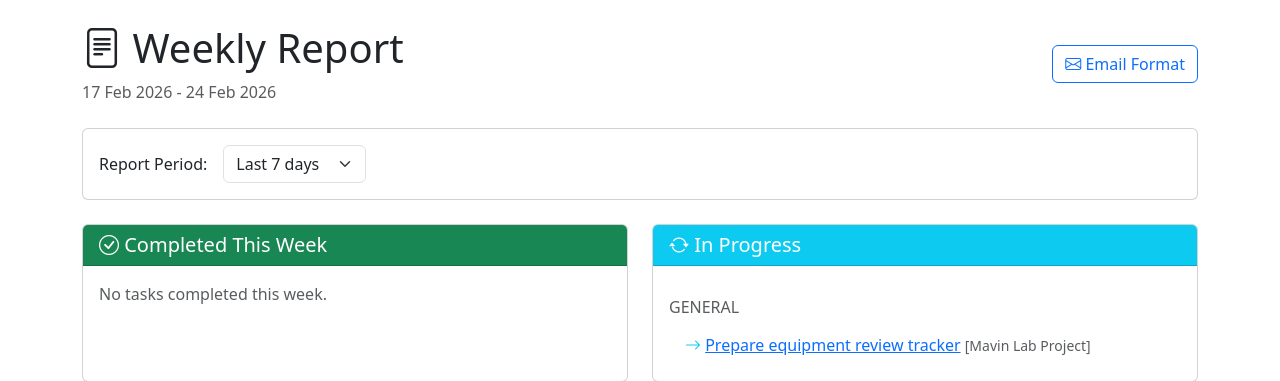
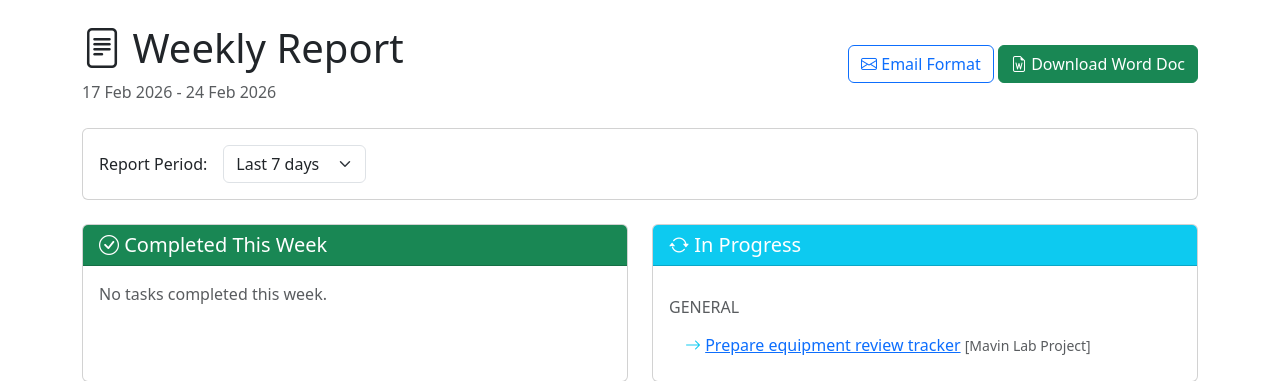
Before and after one commit to patinahelper/tasks-app, a Django app: page /weekly-report/ in a window 1280 px wide. Shown: the part 80-461 px from the top of the page. Run offline with Django 5.2, Linux system fonts and the light colour scheme; data comes from the database, SQL or seed files in the repository; tables that the repository leaves empty hold one stand-in row (values such as "Sample post").

Commit message:
Add Word document export for weekly report
- Add python-docx to requirements
- Add weekly_report_word view to generate professional Word doc
- Add download button to weekly report page
- Document includes formatted sections for completed tasks,
  in-progress tasks, upcoming deadlines, and incidents

```diff
--- a/requirements.txt
+++ b/requirements.txt
@@ -4,3 +4,4 @@ crispy-bootstrap5>=2023.10
 gunicorn>=21.0
 whitenoise>=6.0
 djangorestframework>=3.14.0
+python-docx>=0.8.11
--- a/tasks_project/tasks/urls.py
+++ b/tasks_project/tasks/urls.py
@@ -22,6 +22,7 @@ urlpatterns = [
     # Weekly Report
     path('weekly-report/', views.weekly_report, name='weekly_report'),
     path('weekly-report/email/', views.weekly_report_email, name='weekly_report_email'),
+    path('weekly-report/download/', views.weekly_report_word, name='weekly_report_word'),
 
     # Incidents
     path('incidents/', views.IncidentListView.as_view(), name='incident_list'),
--- a/tasks_project/tasks/views.py
+++ b/tasks_project/tasks/views.py
@@ -413,6 +413,186 @@ def weekly_report_email(request):
     })
 
 
+def weekly_report_word(request):
+    """Generate Word document for weekly report"""
+    from django.utils import timezone
+    from datetime import timedelta
+    from docx import Document
+    from docx.shared import Inches, Pt, RGBColor
+    from docx.enum.text import WD_ALIGN_PARAGRAPH
+    from django.http import HttpResponse
+    import io
+
+    days = int(request.GET.get('days', 7))
+    end_date = timezone.now().date()
+    start_date = end_date - timedelta(days=days)
+
+    # Get data
+    completed_tasks = Task.objects.filter(
+        completed_at__date__gte=start_date,
+        completed_at__date__lte=end_date
+    ).select_related('project').order_by('project__category', '-completed_at')
+
+    in_progress_tasks = Task.objects.filter(
+        status='in_progress'
+    ).select_related('project').order_by('project__category', '-priority')
+
+    upcoming_tasks = Task.objects.filter(
+        due_date__gte=end_date,
+        due_date__lte=end_date + timedelta(days=7),
+        status__in=['backlog', 'todo', 'in_progress']
+    ).select_related('project').order_by('due_date')
+
+    new_incidents = Incident.objects.filter(
+        date_reported__gte=start_date,
+        date_reported__lte=end_date
+    ).order_by('-severity', '-date_reported')
+
+    open_incidents = Incident.objects.filter(
+        status__in=['open', 'in_progress']
+    ).order_by('-severity', '-date_reported')
+
+    # Create document
+    doc = Document()
+
+    # Set up styles
+    style = doc.styles['Normal']
+    font = style.font
+    font.name = 'Calibri'
+    font.size = Pt(11)
+
+    # Title
+    title = doc.add_heading('Weekly Activity Report', 0)
+    title.alignment = WD_ALIGN_PARAGRAPH.CENTER
+
+    # Subtitle with name and date
+    subtitle = doc.add_paragraph()
+    subtitle.alignment = WD_ALIGN_PARAGRAPH.CENTER
+    run = subtitle.add_run(f'Mitch Alexander - Laboratory Facilitator\n')
+    run.font.size = Pt(12)
+    run.font.bold = True
+    run = subtitle.add_run(f'{start_date.strftime("%d %B %Y")} - {end_date.strftime("%d %B %Y")}')
+    run.font.size = Pt(11)
+    run.font.italic = True
+
+    doc.add_paragraph()
+
+    # Helper function to add category section
+    category_labels = dict(Project.CATEGORY_CHOICES)
+    categories = ['safety', 'operational', 'workshop', 'general']
+
+    def add_category_section(doc, heading, tasks, show_project=True):
+        doc.add_heading(heading, level=1)
+
+        has_content = False
+        for cat in categories:
+            cat_tasks = [t for t in tasks if (t.project.category if t.project else 'general') == cat]
+            if cat_tasks:
+                has_content = True
+                # Category subheading
+                p = doc.add_paragraph()
+                run = p.add_run(category_labels[cat])
+                run.font.bold = True
+                run.font.size = Pt(12)
+                run.font.color.rgb = RGBColor(0x00, 0x00, 0x80)  # Navy blue
+
+                # Task list
+                for task in cat_tasks:
+                    p = doc.add_paragraph(style='List Bullet')
+                    task_text = task.title
+                    if show_project and task.project:
+                        task_text += f' [{task.project.name}]'
+                    p.add_run(task_text)
+
+                    # Add priority note for in-progress tasks
+                    if hasattr(task, 'priority_label') and heading == 'Tasks In Progress':
+                        p.add_run(f' - Priority: {task.priority_label}').font.italic = True
+
+        if not has_content:
+            doc.add_paragraph('No items to report.', style='List Bullet')
+
+        doc.add_paragraph()
+
+    # Completed tasks
+    add_category_section(doc, 'Completed This Week', completed_tasks)
+
+    # In Progress tasks
+    add_category_section(doc, 'Tasks In Progress', in_progress_tasks)
+
+    # Upcoming deadlines
+    if upcoming_tasks:
+        doc.add_heading('Upcoming Deadlines (Next 7 Days)', level=1)
+        for task in upcoming_tasks:
+            p = doc.add_paragraph(style='List Bullet')
+            due_text = f'{task.title} (Due: {task.due_date.strftime("%d %b")})'
+            if task.project:
+                due_text += f' [{task.project.name}]'
+            p.add_run(due_text)
+        doc.add_paragraph()
+
+    # Incidents
+    if new_incidents or open_incidents:
+        doc.add_heading('Hazards and Incidents', level=1)
+
+        if new_incidents:
+            p = doc.add_paragraph()
+            run = p.add_run('New This Week')
+            run.font.bold = True
+            run.font.size = Pt(11)
+
+            for inc in new_incidents:
+                p = doc.add_paragraph(style='List Bullet')
+                severity_text = 'HIGH' if inc.severity == 3 else 'MED' if inc.severity == 2 else 'LOW'
+                run = p.add_run(f'[{severity_text}] ')
+                run.font.bold = True
+                run.font.color.rgb = RGBColor(0xC0, 0x00, 0x00) if inc.severity == 3 else RGBColor(0xFF, 0x80, 0x00) if inc.severity == 2 else RGBColor(0x00, 0x80, 0x00)
+                p.add_run(f'{inc.title}')
+                if inc.action_taken:
+                    action_p = doc.add_paragraph(style='List Bullet 2')
+                    action_p.add_run(f'Action taken: {inc.action_taken}').font.italic = True
+
+        open_not_new = [i for i in open_incidents if i not in new_incidents]
+        if open_not_new:
+            p = doc.add_paragraph()
+            run = p.add_run('Still Open')
+            run.font.bold = True
+            run.font.size = Pt(11)
+
+            for inc in open_not_new:
+                p = doc.add_paragraph(style='List Bullet')
+                severity_text = 'HIGH' if inc.severity == 3 else 'MED' if inc.severity == 2 else 'LOW'
+                run = p.add_run(f'[{severity_text}] ')
+                run.font.bold = True
+                run.font.color.rgb = RGBColor(0xC0, 0x00, 0x00) if inc.severity == 3 else RGBColor(0xFF, 0x80, 0x00) if inc.severity == 2 else RGBColor(0x00, 0x80, 0x00)
+                p.add_run(f'{inc.title}')
+                if inc.action_taken:
+                    action_p = doc.add_paragraph(style='List Bullet 2')
+                    action_p.add_run(f'Action taken: {inc.action_taken}').font.italic = True
+
+        doc.add_paragraph()
+
+    # Footer
+    doc.add_paragraph()
+    footer = doc.add_paragraph()
+    footer.alignment = WD_ALIGN_PARAGRAPH.CENTER
+    run = footer.add_run(f'Generated {timezone.now().strftime("%d %b %Y at %H:%M")}')
+    run.font.size = Pt(9)
+    run.font.color.rgb = RGBColor(0x80, 0x80, 0x80)
+
+    # Save to response
+    buffer = io.BytesIO()
+    doc.save(buffer)
+    buffer.seek(0)
+
+    response = HttpResponse(
+        buffer.read(),
+        content_type='application/vnd.openxmlformats-officedocument.wordprocessingml.document'
+    )
+    response['Content-Disposition'] = f'attachment; filename="Weekly_Report_{end_date.strftime("%Y%m%d")}.docx"'
+
+    return response
+
+
 # ========== Incident Views ==========
 
 class IncidentListView(ListView):
--- a/tasks_project/templates/tasks/weekly_report.html
+++ b/tasks_project/templates/tasks/weekly_report.html
@@ -11,6 +11,9 @@
     <div>
         <a href="{% url 'weekly_report_email' %}?days={{ days }}" class="btn btn-outline-primary">
             <i class="bi bi-envelope"></i> Email Format
+        </a>
+        <a href="{% url 'weekly_report_word' %}?days={{ days }}" class="btn btn-success">
+            <i class="bi bi-file-earmark-word"></i> Download Word Doc
         </a>
     </div>
 </div>
```
